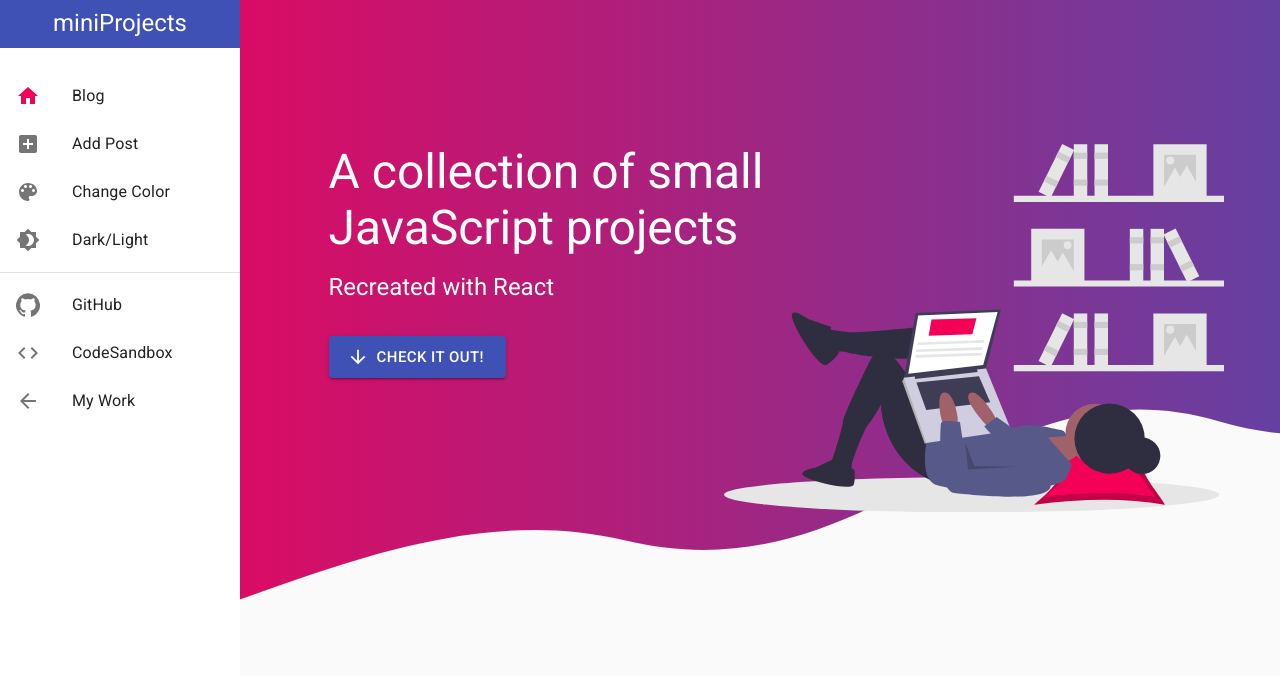
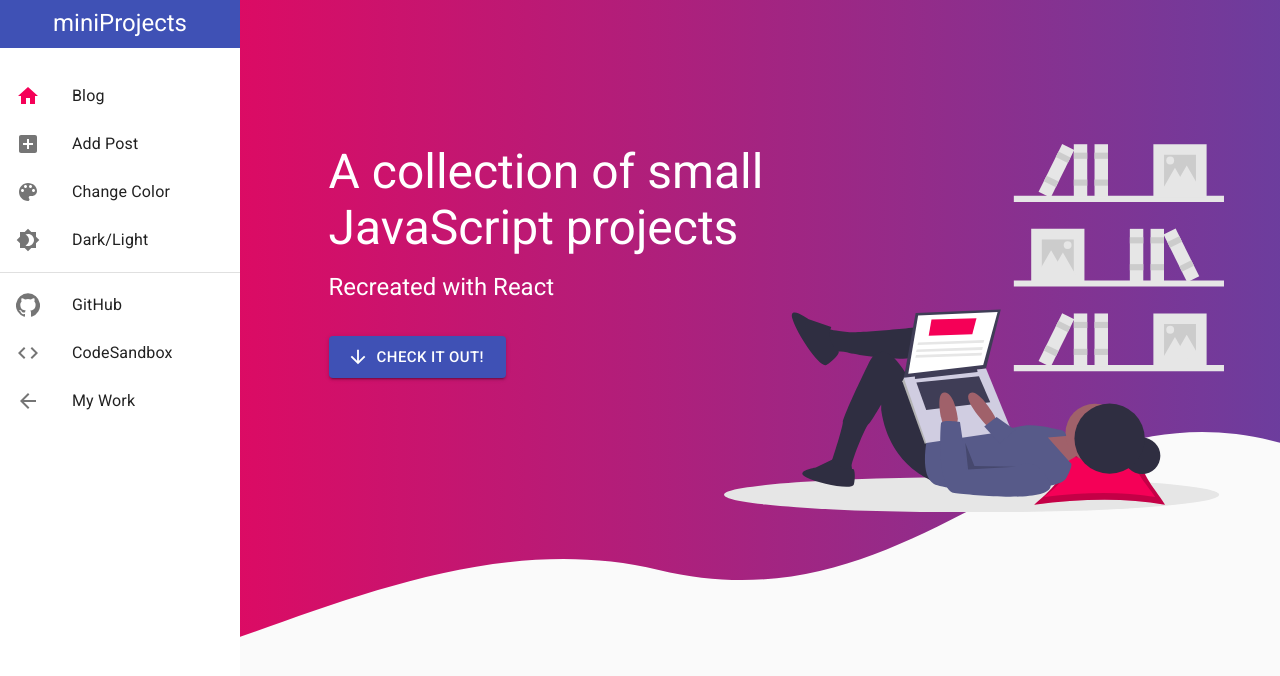
Before and after one commit to ZachScroggins/miniProjects, a Next.js app: page / in a window 1280 px wide. Shown: the top 676 px of the page. Built offline with nearby package versions, Linux system fonts and the light colour scheme.

Commit message:
cookies working with mui components

```diff
--- a/pages/index.js
+++ b/pages/index.js
@@ -3,19 +3,15 @@ import { Grid, Typography, Box, Button, Hidden } from '@material-ui/core';
 import ArrowDownwardIcon from '@material-ui/icons/ArrowDownward';
 import HeroBackground from '../src/components/layout/HeroBackground';
 import HeroSVG from '../src/components/layout/HeroSVG';
-import getContrastTextColor from '../src/utils/getContrastTextColor';
-import { light } from '@material-ui/core/styles/createPalette';
 
 const useStyles = makeStyles((theme) => ({
   h2: {
-    color: getContrastTextColor('secondary.main'),
     whiteSpace: 'nowrap',
     [theme.breakpoints.down('xs')]: {
       fontSize: '1.5em',
     },
   },
   h3: {
-    color: getContrastTextColor('secondary.main'),
     whiteSpace: 'nowrap',
     [theme.breakpoints.down('xs')]: {
       fontSize: '1.1em',
@@ -25,23 +21,40 @@ const useStyles = makeStyles((theme) => ({
 }));
 
 export default function Index() {
-  const theme = useTheme();
   const classes = useStyles();
 
   return (
     <Grid container spacing={1}>
       <Grid item container justify='center' xs={12} md={6}>
         <Box pt={{ xs: 3, md: 10 }} pl={{ md: 9 }}>
-          <Typography variant='h3' component='h2' className={classes.h2}>
+          <Box color='secondary.contrastText'>
+            <Typography
+              variant='h3'
+              component='h2'
+              color='inherit'
+              className={classes.h2}
+            >
               A collection of small
             </Typography>
-          <Typography variant='h3' component='h2' className={classes.h2}>
+
+            <Typography
+              variant='h3'
+              component='h2'
+              color='inherit'
+              className={classes.h2}
+            >
               JavaScript projects
             </Typography>
             <Box pt={2}>
-            <Typography variant='h5' component='h3' className={classes.h3}>
+              <Typography
+                variant='h5'
+                component='h3'
+                color='inherit'
+                className={classes.h3}
+              >
                 Recreated with React
               </Typography>
+            </Box>
           </Box>
           <Box pt={4}>
             <Hidden smUp>
--- a/src/components/ColorChanger.js
+++ b/src/components/ColorChanger.js
@@ -16,6 +16,7 @@ import {
   useMediaQuery,
   Paper,
   Hidden,
+  NoSsr,
 } from '@material-ui/core';
 
 const hues = Object.keys(colors).slice(1, 17);
@@ -267,6 +268,7 @@ function ColorChanger(props) {
   };
 
   return (
+    // <NoSsr>
     <Grid container spacing={5} className={classes.root}>
       {colorPicker('primary')}
       {colorPicker('secondary')}
@@ -293,6 +295,7 @@ function ColorChanger(props) {
         </Hidden>
       </Grid>
     </Grid>
+    // </NoSsr>
   );
 }
 
--- a/src/components/ThemeProvider.js
+++ b/src/components/ThemeProvider.js
@@ -1,4 +1,4 @@
-import { useContext, useMemo } from 'react';
+import { useContext } from 'react';
 import ColorContext from '../context/color/colorContext';
 import {
   createMuiTheme,
@@ -12,9 +12,7 @@ const ThemeProvider = (props) => {
   const { primaryMain, secondaryMain, type } = colorContext;
 
   // Create a theme instance.
-  let theme = useMemo(
-    () =>
-      createMuiTheme({
+  let theme = createMuiTheme({
     palette: {
       primary: {
         main: primaryMain,
@@ -24,9 +22,7 @@ const ThemeProvider = (props) => {
       },
       type,
     },
-      }),
-    [primaryMain, secondaryMain, type]
-  );
+  });
 
   theme = responsiveFontSizes(theme);
 
--- a/src/components/layout/HeroBackground.js
+++ b/src/components/layout/HeroBackground.js
@@ -1,6 +1,9 @@
-import { makeStyles, useTheme } from '@material-ui/core/styles';
+import clsx from 'clsx';
+import { withStyles } from '@material-ui/core/styles';
+import { SvgIcon, Box } from '@material-ui/core';
 
-const useStyles = makeStyles((theme) => ({
+export const styles = (theme) => {
+  return {
     heroBackground: {
       width: '100%',
       position: 'absolute',
@@ -10,21 +13,26 @@ const useStyles = makeStyles((theme) => ({
       overflow: 'hidden',
     },
     heroSvg: {
-    height: '65em',
-    [theme.breakpoints.only('xs')]: {
-      height: '50em',
+      width: 'auto',
+      height: '40em',
     },
+    secondary: {
+      stopColor: theme.palette.secondary.main,
     },
-}));
+    primary: {
+      stopColor: theme.palette.primary.main,
+    },
+  };
+};
 
-export default function HeroBackground() {
-  const theme = useTheme();
-  const classes = useStyles();
+const HeroBackground = React.forwardRef(function HeroBackground(props, ref) {
+  const { classes, className, ...other } = props;
 
   return (
-    <div className={classes.heroBackground}>
-      <svg
-        className={classes.heroSvg}
+    <Box className={classes.heroBackground} ref={ref}>
+      <SvgIcon
+        classes={{ root: classes.heroSvg }}
+        // className={ classes.heroSvg }
         xmlns='http://www.w3.org/2000/svg'
         viewBox='0 0 1367 768'
       >
@@ -36,24 +44,17 @@ export default function HeroBackground() {
             y2='269.69'
             gradientUnits='userSpaceOnUse'
           >
-            {/* <stop offset='0' stopColor='#00f'></stop> */}
-            <stop offset='0' stopColor={theme.palette.secondary.main}></stop>
-            <stop offset='1' stopColor={theme.palette.primary.main}></stop>
+            <stop offset='0' className={clsx(classes.secondary)}></stop>
+            <stop offset='1' className={clsx(classes.primary)}></stop>
           </linearGradient>
         </defs>
-        <g data-name='Layer 2'>
-          <g data-name='Layer 1'>
-            <path
-              fill={theme.palette.background.default}
-              d='M0 188H1367V768H0z'
-            ></path>
         <path
           fill='url(#linear-gradient)'
           d='M0 517c99.76 87.4 310.23-112.9 527-61 213 51 307.92-158.18 503-100 171 51 337-94 337-94V0H0z'
         ></path>
-          </g>
-        </g>
-      </svg>
-    </div>
+      </SvgIcon>
+    </Box>
   );
-}
+});
+
+export default withStyles(styles)(HeroBackground);
--- a/src/components/layout/Layout.js
+++ b/src/components/layout/Layout.js
@@ -2,7 +2,6 @@ import React, { useState, useEffect, useContext } from 'react';
 import { useRouter } from 'next/router';
 
 import Link from '../Link';
-import getContrastTextColor from '../../utils/getContrastTextColor';
 import ColorContext from '../../context/color/colorContext';
 
 import { makeStyles, useTheme } from '@material-ui/core/styles';
@@ -15,7 +14,6 @@ import Brightness5Icon from '@material-ui/icons/Brightness5';
 import GitHubIcon from '@material-ui/icons/GitHub';
 import CodeIcon from '@material-ui/icons/Code';
 import ArrowBackIcon from '@material-ui/icons/ArrowBack';
-import EmojiPeopleIcon from '@material-ui/icons/EmojiPeople';
 import {
   AppBar,
   CssBaseline,
@@ -134,14 +132,9 @@ function Layout(props) {
           display='flex'
           justifyContent='center'
           bgcolor='primary.main'
+          color='primary.contrastText'
         >
-          <Typography
-            variant='h5'
-            component='h1'
-            style={{
-              color: getContrastTextColor('primary.main'),
-            }}
-          >
+          <Typography variant='h5' component='h1' color='inherit'>
             miniProjects
           </Typography>
         </Box>
--- a/src/context/color/ColorState.js
+++ b/src/context/color/ColorState.js
@@ -1,5 +1,5 @@
 import { useReducer } from 'react';
-import { useCookies } from 'react-cookie';
+import { useCookies, Cookies } from 'react-cookie';
 import ColorContext from './colorContext';
 import ColorReducer from './colorReducer';
 import {
@@ -10,6 +10,7 @@ import {
 
 const ColorState = (props) => {
   const [cookies, setCookie, removeCookie] = useCookies();
+
   const initialState = {
     primaryMain: paletteSaved() ? cookies.palette.primaryMain : '#3f51b5',
     secondaryMain: paletteSaved() ? cookies.palette.secondaryMain : '#f50057',
@@ -25,6 +26,12 @@ const ColorState = (props) => {
     const value = cookies.type !== undefined ? true : false;
     return value;
   }
+
+  const getCookies = () => {
+    const cook = new Cookies();
+    const cooks = cook.getAll();
+    return cooks;
+  };
 
   const setColors = (primary, secondary) => {
     const colors = {
@@ -71,6 +78,7 @@ const ColorState = (props) => {
         primaryMain: state.primaryMain,
         secondaryMain: state.secondaryMain,
         type: state.type,
+        getCookies,
         setColors,
         clearColors,
         setType,
```
Also changed, not shown: pages/_app.js (+8 -0 lines). Lines whose indentation alone changed are shown as unchanged.
